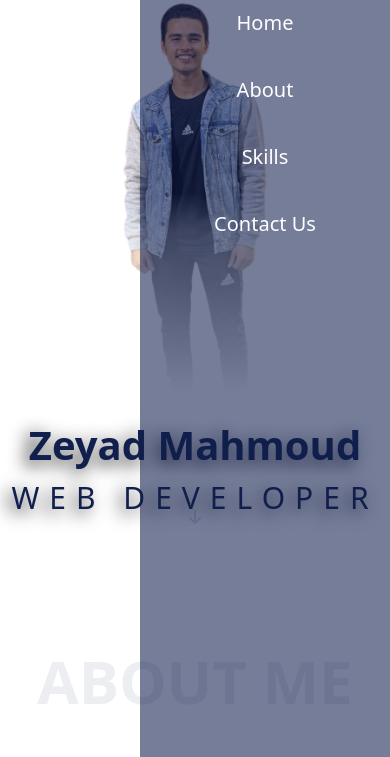
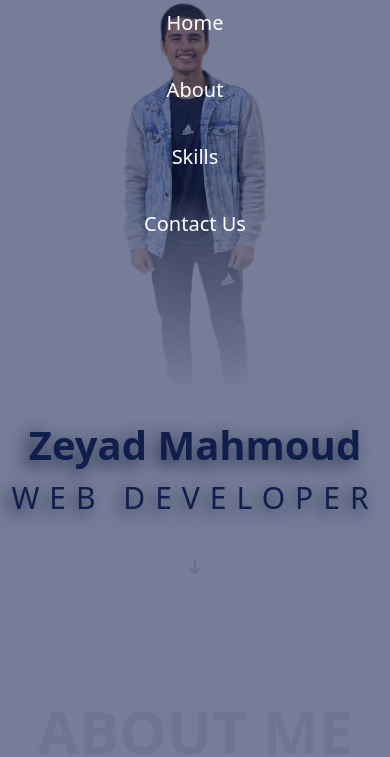
Before and after one commit to zzzezzzo/portfolio, a plain HTML site: page index.html in a window 390 px wide. Both pictures are taken after a click on the item 317 px from the left and 39 px from the top of the page. Shown: the part 87-844 px from the top of the page. Drawn offline with nearby package versions, Linux system fonts and the light colour scheme.

Commit message:
last updata to day

```diff
--- a/style/style.css
+++ b/style/style.css
@@ -215,10 +215,10 @@ ul.sidebar li{
     }
 }
 @media (max-width: 450px){
-    /* ul.sidebar{
+    ul.sidebar{
         width: 100%;
-    } */
-    /* .show {
+    }
+    .show {
         margin-top: 40px;
-    } */
+    }
 }
```
